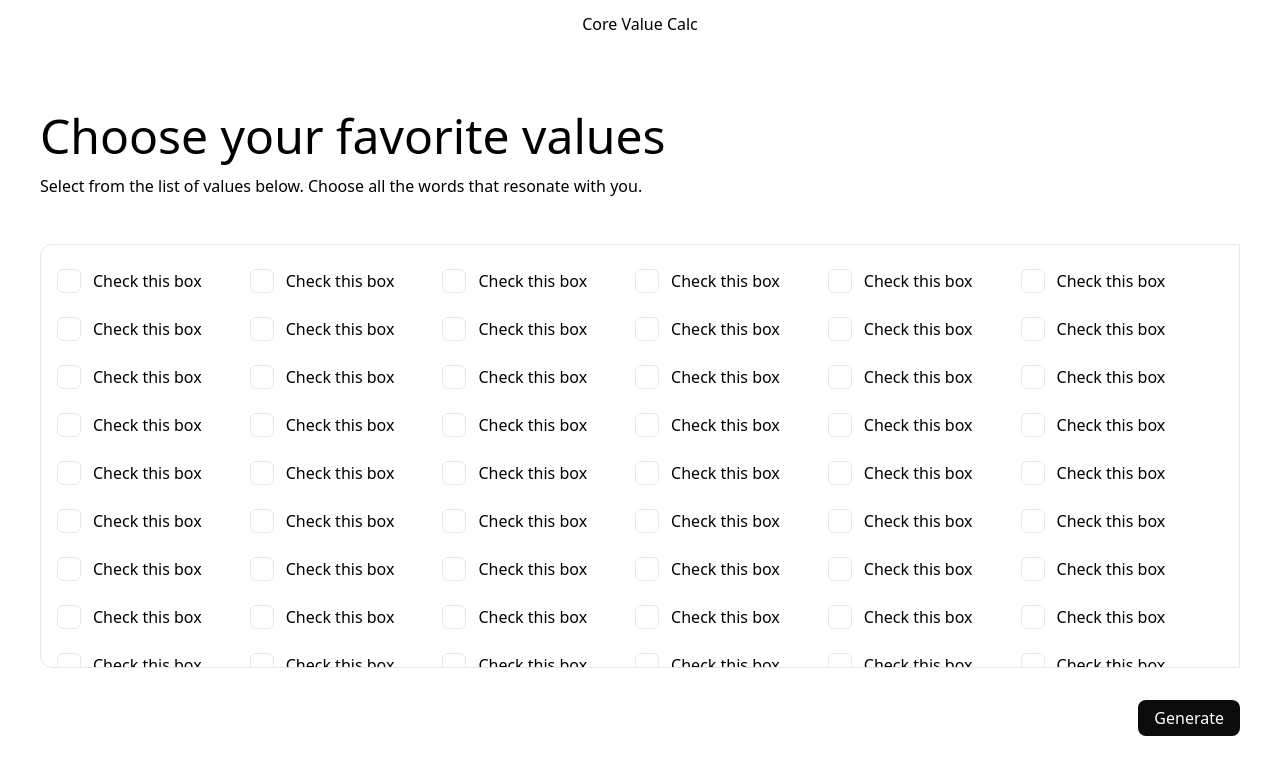
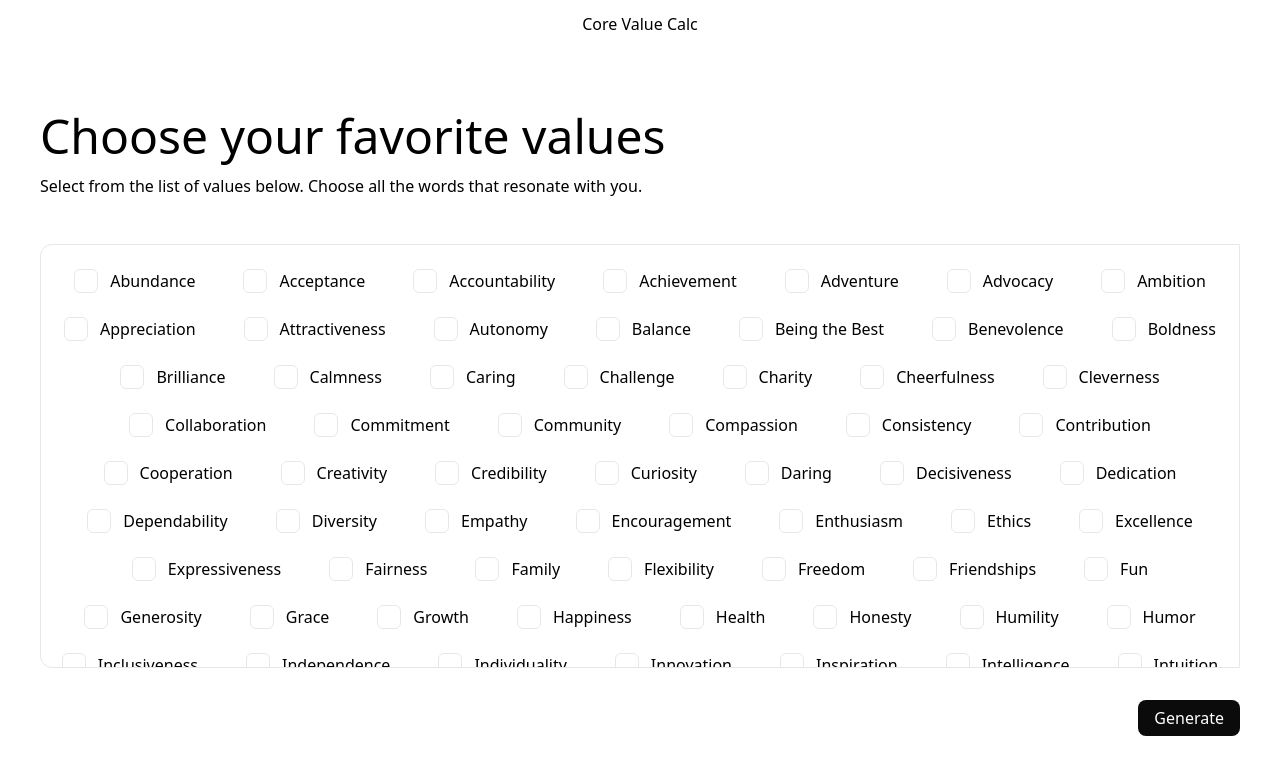
Before and after one commit to davidwrossiter/personal-values-client, a React (Vite) app: page / in a window 1280 px wide. Shown: the top 774 px of the page. Built offline with nearby package versions, Linux system fonts and the light colour scheme.

Commit message:
added ability to select values

```diff
--- a/src/atoms/CheckBox.tsx
+++ b/src/atoms/CheckBox.tsx
@@ -1,10 +1,21 @@
-function CheckBox() {
+interface CheckBoxProps {
+  title: string;
+  isChecked: boolean;
+  onToggle: () => void;
+}
+
+function CheckBox({ title, isChecked, onToggle }: CheckBoxProps) {
   return (
     <div>
       <label className="flex items-center">
-        <input type="checkbox" className="hidden peer" />
+        <input
+          type="checkbox"
+          className="hidden peer"
+          checked={isChecked}
+          onChange={onToggle}
+        />
         <span className="border h-6 w-6 inline-block rounded-md peer-checked:bg-black peer-checked:border-transparent flex-shrink-0 mr-3"></span>
-        <span>Check this box</span>
+        <span>{title}</span>
       </label>
     </div>
   );
--- a/src/blocks/CheckBoxContainer.tsx
+++ b/src/blocks/CheckBoxContainer.tsx
@@ -1,15 +1,151 @@
 import CheckBox from "../atoms/CheckBox";
 
-function CheckBoxContainer() {
-  const values = Array(500)
-    .fill(0)
-    .map((_, i) => `Value ${i + 1}`);
+function CheckBoxContainer({ checkedItems, setCheckedItems }: any) {
+  const values = [
+    "Abundance",
+    "Acceptance",
+    "Accountability",
+    "Achievement",
+    "Adventure",
+    "Advocacy",
+    "Ambition",
+    "Appreciation",
+    "Attractiveness",
+    "Autonomy",
+    "Balance",
+    "Being the Best",
+    "Benevolence",
+    "Boldness",
+    "Brilliance",
+    "Calmness",
+    "Caring",
+    "Challenge",
+    "Charity",
+    "Cheerfulness",
+    "Cleverness",
+    "Collaboration",
+    "Commitment",
+    "Community",
+    "Compassion",
+    "Consistency",
+    "Contribution",
+    "Cooperation",
+    "Creativity",
+    "Credibility",
+    "Curiosity",
+    "Daring",
+    "Decisiveness",
+    "Dedication",
+    "Dependability",
+    "Diversity",
+    "Empathy",
+    "Encouragement",
+    "Enthusiasm",
+    "Ethics",
+    "Excellence",
+    "Expressiveness",
+    "Fairness",
+    "Family",
+    "Flexibility",
+    "Freedom",
+    "Friendships",
+    "Fun",
+    "Generosity",
+    "Grace",
+    "Growth",
+    "Happiness",
+    "Health",
+    "Honesty",
+    "Humility",
+    "Humor",
+    "Inclusiveness",
+    "Independence",
+    "Individuality",
+    "Innovation",
+    "Inspiration",
+    "Intelligence",
+    "Intuition",
+    "Joy",
+    "Kindness",
+    "Knowledge",
+    "Leadership",
+    "Learning",
+    "Love",
+    "Loyalty",
+    "Making a Difference",
+    "Meaningful Work",
+    "Mindfulness",
+    "Motivation",
+    "Open-Mindedness",
+    "Optimism",
+    "Originality",
+    "Passion",
+    "Peace",
+    "Perfection",
+    "Performance",
+    "Personal Development",
+    "Playfulness",
+    "Popularity",
+    "Power",
+    "Preparedness",
+    "Proactive",
+    "Proactivity",
+    "Professionalism",
+    "Punctuality",
+    "Quality",
+    "Recognition",
+    "Relationships",
+    "Reliability",
+    "Resilience",
+    "Resourcefulness",
+    "Responsibility",
+    "Responsiveness",
+    "Risk Taking",
+    "Safety",
+    "Security",
+    "Self-Control",
+    "Selflessness",
+    "Service",
+    "Simplicity",
+    "Spirituality",
+    "Stability",
+    "Success",
+    "Teamwork",
+    "Thankfulness",
+    "Thoughtfulness",
+    "Traditionalism",
+    "Trustworthiness",
+    "Understanding",
+    "Uniqueness",
+    "Usefulness",
+    "Versatility",
+    "Vision",
+    "Warmth",
+    "Wealth",
+    "Well-Being",
+    "Wisdom",
+    "Zeal",
+  ];
 
+  const handleToggle = (value: string) => {
+    setCheckedItems((prevItems: any) => {
+      if (prevItems.includes(value)) {
+        return prevItems.filter((item: any) => item !== value);
+      } else {
+        return [...prevItems, value];
+      }
+    });
+  };
   return (
     <div className="flex-grow overflow-y-auto border mt-12 px-4 py-6 rounded-l-xl">
-      <div className="flex flex-row flex-wrap gap-x-12 gap-y-6">
-        {values.map((_, index) => (
-          <CheckBox key={index} />
+      <div className="flex flex-row justify-center flex-wrap gap-x-12 gap-y-6">
+        {values.map((value, index) => (
+          <CheckBox
+            key={index}
+            title={value}
+            isChecked={checkedItems.includes(value)}
+            onToggle={() => handleToggle(value)}
+          />
         ))}
       </div>
     </div>
--- a/src/components/SelectValues.tsx
+++ b/src/components/SelectValues.tsx
@@ -1,7 +1,10 @@
 import CheckBoxContainer from "../blocks/CheckBoxContainer";
 import Header from "./Header";
+import { useState } from "react";
 
 function SelectValues() {
+  const [checkedItems, setCheckedItems] = useState<string[]>([]);
+
   return (
     <div className="h-screen flex flex-col">
       <Header />
@@ -15,10 +18,18 @@
             resonate with you.
           </p>
         </div>
-        <CheckBoxContainer />
+        <CheckBoxContainer
+          checkedItems={checkedItems}
+          setCheckedItems={setCheckedItems}
+        />
       </div>
       <div className="w-full px-10 pb-16 pt-8 flex flex-row justify-end">
-        <button className="bg-[#0B0B0B] rounded-lg px-4 py-[6px] text-white">
+        <button
+          className="bg-[#0B0B0B] rounded-lg px-4 py-[6px] text-white"
+          onClick={() => {
+            console.log(checkedItems);
+          }}
+        >
           Generate
         </button>
       </div>
```
